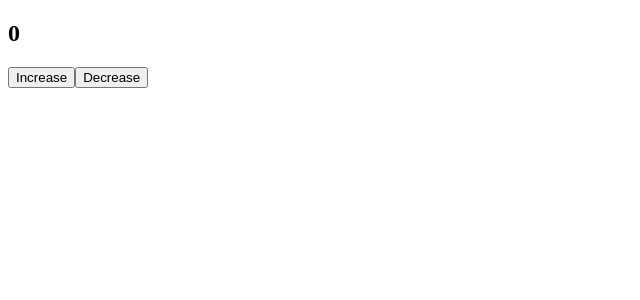
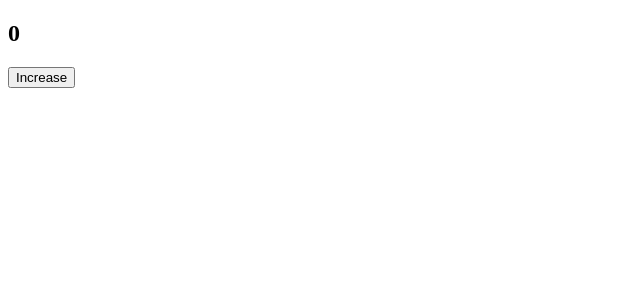
Before and after one commit to MarcoTassone/esericizi-react, a React (Vite) app in the folder react-exercises/: page / in a window 1280 px wide. Shown: the top 300 px of the page, without its empty margins (0-640 px from the left). Built offline with nearby package versions, Linux system fonts and the light colour scheme.

Commit message:
removed decrement function and button

```diff
--- a/react-exercises/src/Counter.jsx
+++ b/react-exercises/src/Counter.jsx
@@ -7,15 +7,10 @@ export function Counter({initialValue, incrementAmount}){
         setCount((prev) => prev + incrementAmount)
     }
 
-    const decrement = () => {
-        setCount((prev) => prev - incrementAmount)
-    }
-
     return(
         <div>
             <h2>{counter}</h2>
             <button onClick={increment}>Increase</button>
-            <button onClick={decrement}>Decrease</button>
         </div>
     )
 }
```
